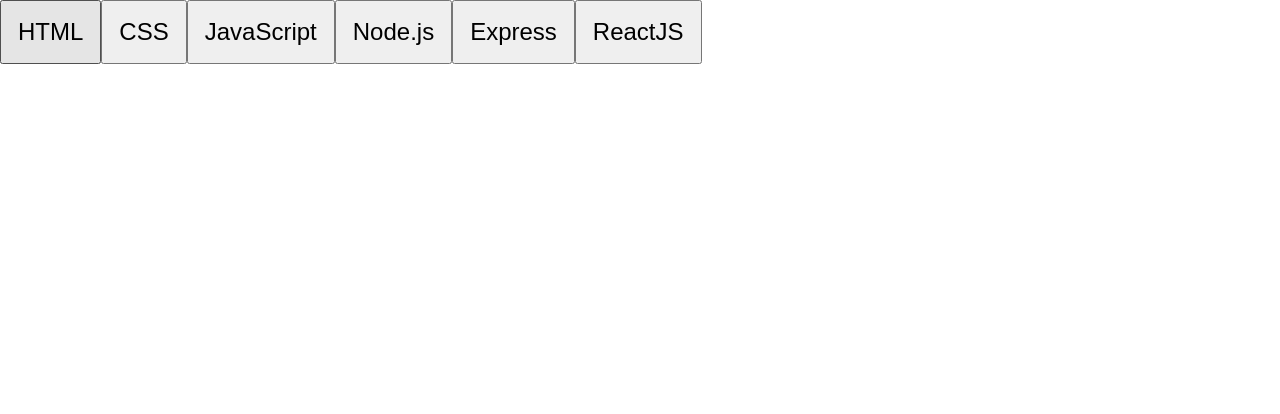
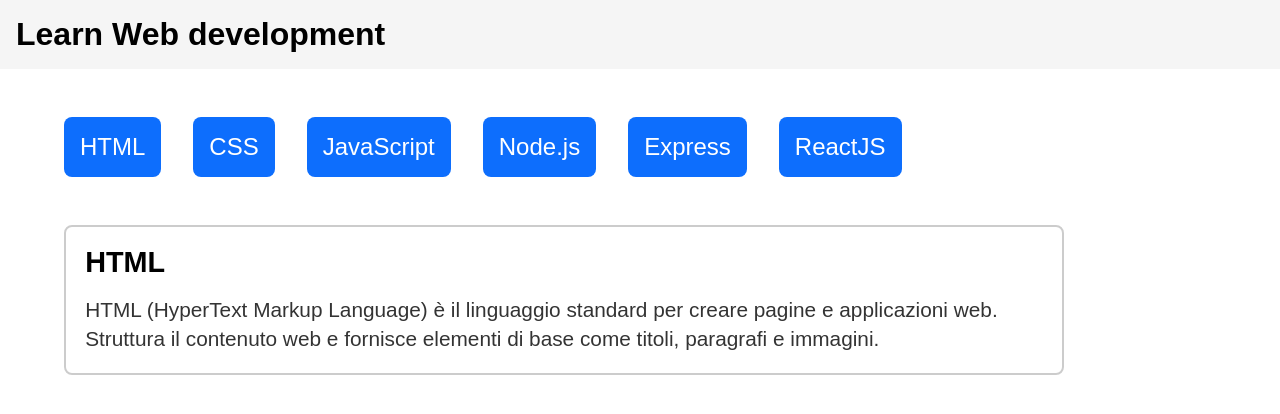
Before and after one commit to ManuelAliquo/react-use-state, a React (Vite) app: page / in a window 1280 px wide. Shown: the top 414 px of the page. Built offline with nearby package versions, Linux system fonts and the light colour scheme.

Commit message:
designed card

```diff
--- a/src/App.jsx
+++ b/src/App.jsx
@@ -40,16 +40,20 @@
 export default function App() {
   return (
     <>
+      <h1>Learn Web development</h1>
       <ul>
         {languages.map((language) => {
           return (
             <li key={language.id}>
               <button>{language.title}</button>
-              <div className="card"></div>
             </li>
           );
         })}
       </ul>
+      <div className="card">
+        <h2>{languages[0].title}</h2>
+        <div className="description">{languages[0].description}</div>
+      </div>
     </>
   );
 }
--- a/src/assets/css/index.css
+++ b/src/assets/css/index.css
@@ -2,14 +2,47 @@
   box-sizing: border-box;
   margin: 0;
   padding: 0;
+  font-family: sans-serif;
 }
 
 ul {
+  margin: 3rem 4rem;
   list-style: none;
   display: flex;
+  gap: 2rem;
+}
+
+h1 {
+  background-color: rgb(245, 245, 245);
+  padding: 1rem;
 }
 
 button {
   font-size: 1.5rem;
+  color: #fff;
   padding: 1rem;
+  border: 0;
+  border-radius: 0.5rem;
+  background-color: #0d6efd;
+  cursor: pointer;
 }
+
+.card {
+  margin: 3rem 4rem;
+  font-size: 1.3rem;
+  border: 2px solid rgba(0, 0, 0, 0.2);
+  border-radius: 0.5rem;
+  max-width: 1000px;
+  padding: 1.2rem;
+}
+
+.card > .description {
+  line-height: 1.4;
+  color: rgba(0, 0, 0, 0.8);
+}
+
+.card > h2 {
+  font-size: 1.8rem;
+  font-weight: 600;
+  margin-bottom: 1rem;
+}
```
